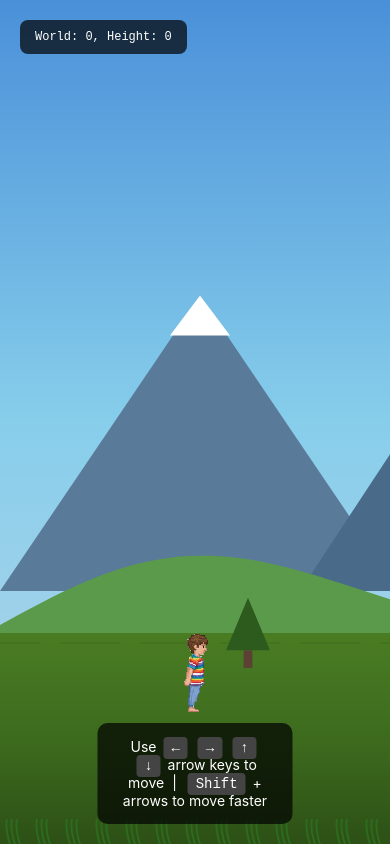
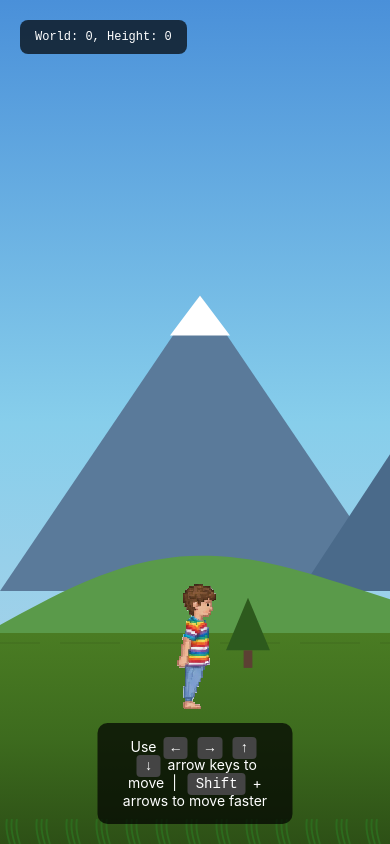
Before and after one commit to NathanNorman/cj-simulator, a plain HTML site: page index.html in a window 390 px wide. Drawn offline with Linux system fonts and the light colour scheme.

Commit message:
Revert zoom: keep scale at 0.8 minimum to fix sprite visibility

```diff
--- a/index.html
+++ b/index.html
@@ -517,10 +517,10 @@
         const idleFrame = 4;
 
         // Responsive scaling factor based on viewport
-        const baseViewportWidth = 1000; // Design reference width
+        const baseViewportWidth = 800; // Design reference width
         function getResponsiveScale() {
-            // Allow scaling down to 0.5 on mobile for wider view
-            return Math.min(1, Math.max(0.5, window.innerWidth / baseViewportWidth));
+            // Keep minimum at 0.8 to prevent sprite rendering issues
+            return Math.min(1, Math.max(0.8, window.innerWidth / baseViewportWidth));
         }
         let responsiveScale = getResponsiveScale();
 
```
Also changed, not shown: jude-demo.html (+3 -3 lines).
